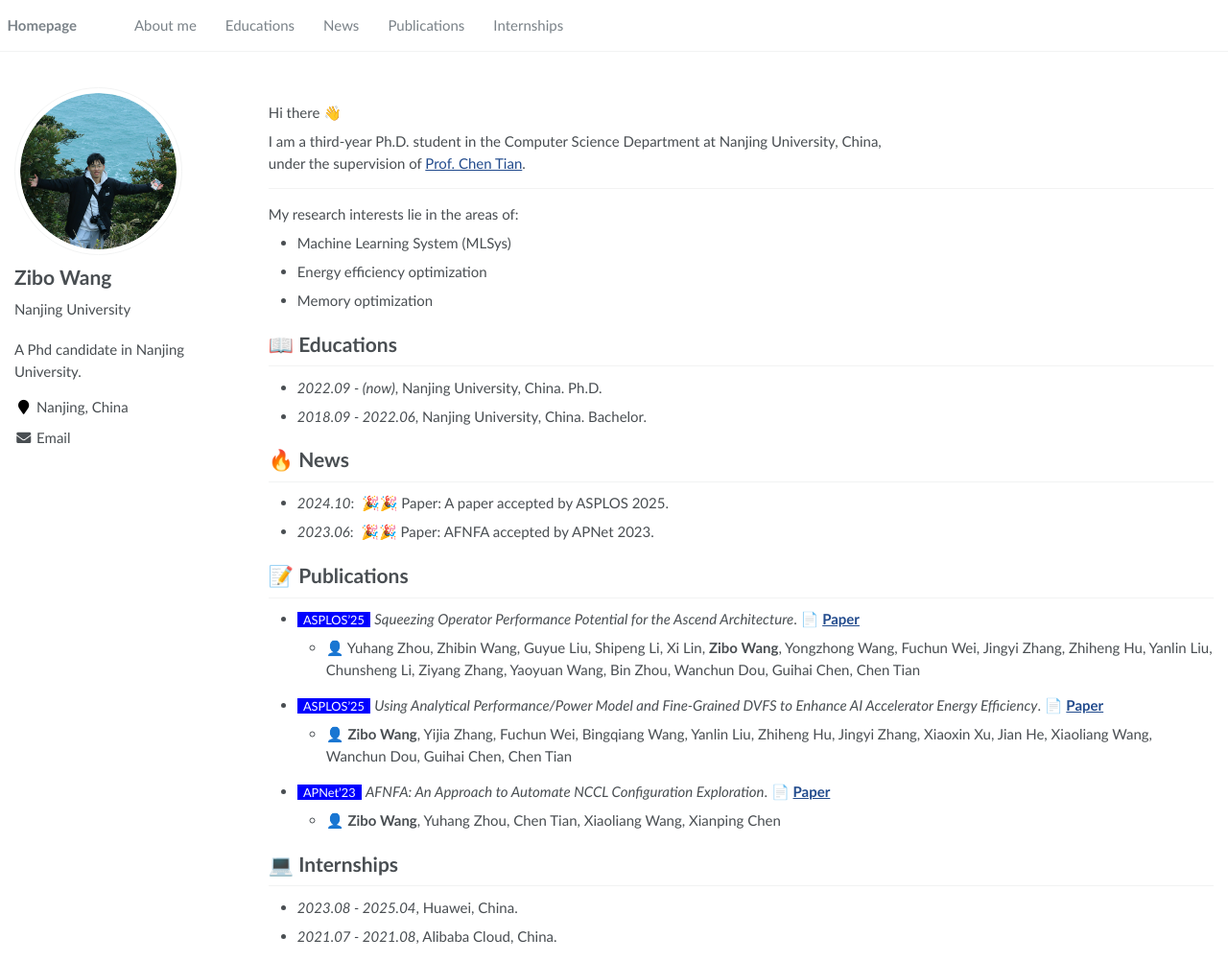
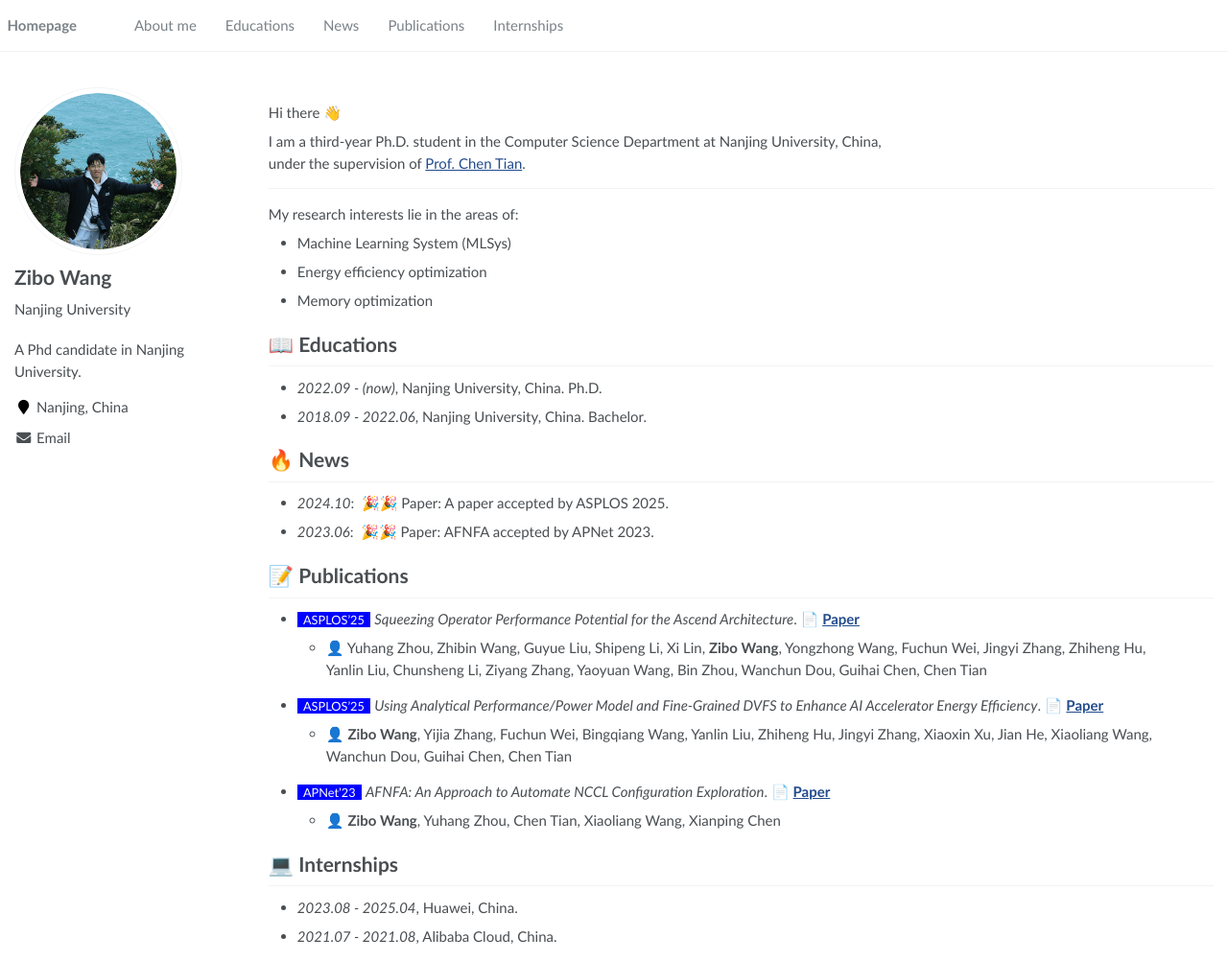
Before and after one commit to zb-nju/zb-nju.github.io, a Jekyll site: the page built from _pages/about.md, in a window 1280 px wide and 1002 px high. Shown: the whole window at 96% size. Built offline with Jekyll 4.4.1, drawn with Linux system fonts in a browser that asks for light colours.

Commit message:
update publication

```diff
--- a/_pages/about.md
+++ b/_pages/about.md
@@ -47,7 +47,8 @@ My research interests lie in the areas of:
 - <span style="background-color: blue; color: white; font-size: 0.85em;">&nbsp;
   ASPLOS'25 &nbsp;</span>
   *Squeezing Operator Performance Potential for the Ascend Architecture*. 📄 [**Paper**](files/paper/roofline.pdf)
-  - 👤 Yuhang Zhou, Zhibin Wang, Guyue Liu, Shipeng Li, Xi Lin, **Zibo Wang**, Yongzhong Wang, Fuchun Wei, Jingyi Zhang, Zhiheng Hu, Yanlin Liu, Chunsheng Li, Ziyang Zhang, Yaoyuan Wang, Bin Zhou, Wanchun Dou, Guihai Chen, Chen Tian
+  - 👤 Yuhang Zhou, Zhibin Wang, Guyue Liu, Shipeng Li, Xi Lin, **Zibo Wang**, Yongzhong Wang, Fuchun Wei, Jingyi Zhang, Zhiheng Hu, \\
+  Yanlin Liu, Chunsheng Li, Ziyang Zhang, Yaoyuan Wang, Bin Zhou, Wanchun Dou, Guihai Chen, Chen Tian
 </div>
 
 <div class='paper-box-text' markdown="1">
```
